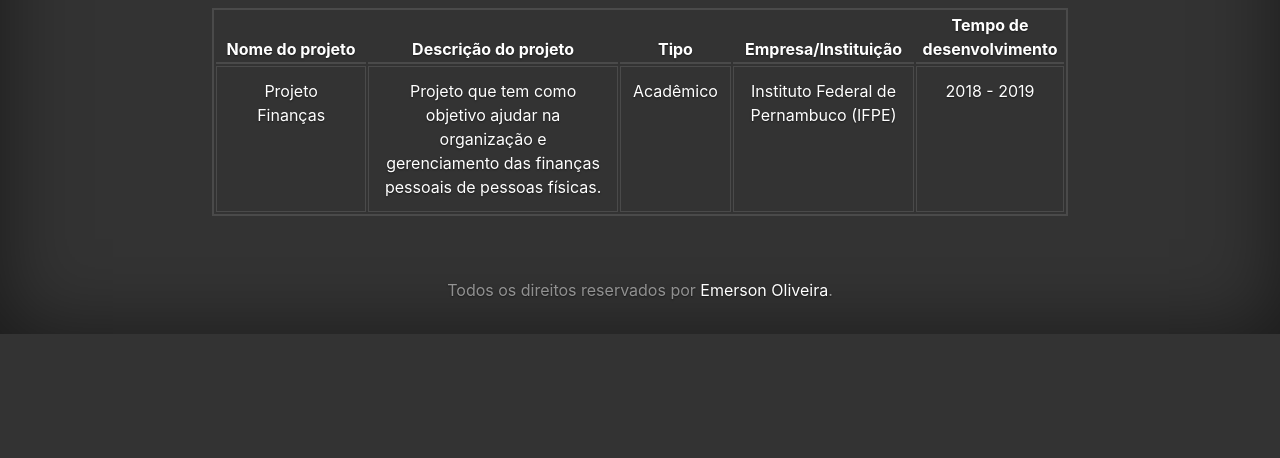
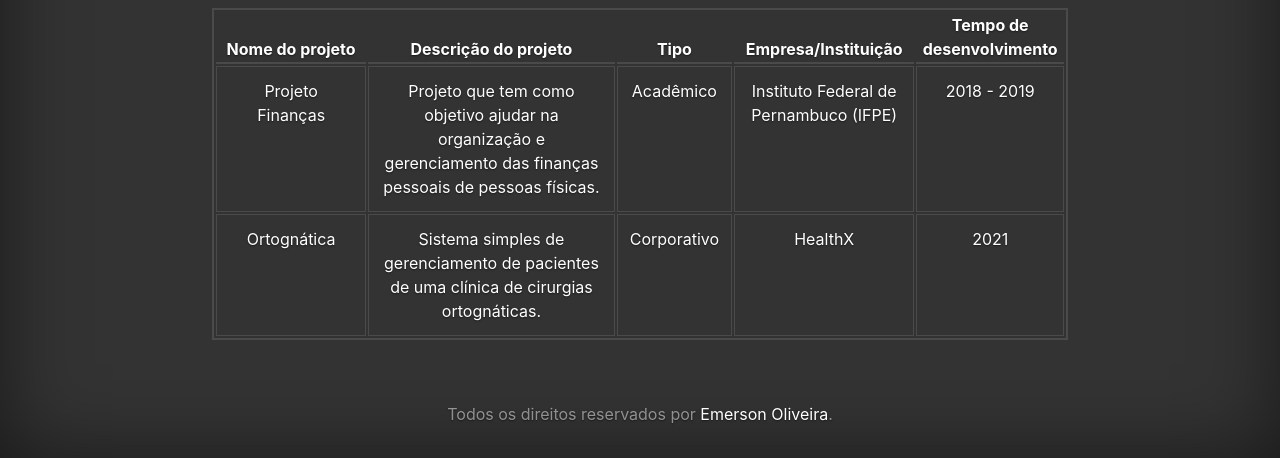
Before and after one commit to EmersonOlvr/portfolio, a plain HTML site: page projetos.html in a window 1280 px wide. Shown: the part 745-1203 px from the top of the page. Before the commit the page ends 1079 px from the top, so only its background shows below. Drawn offline with Linux system fonts and the light colour scheme.

Commit message:
Adicionando mais um projeto desenvolvido

```diff
--- a/projetos.html
+++ b/projetos.html
@@ -83,6 +83,14 @@
                             <td>Instituto Federal de Pernambuco (IFPE)</td>
                             <td>2018 - 2019</td>
                         </tr>
+                        <tr>
+                            <td><a href="https://github.com/EmersonOlvr/projeto-financas" target="_blank"
+                                    class="link">Ortognática</a></td>
+                            <td>Sistema simples de gerenciamento de pacientes de uma clínica de cirurgias ortognáticas.</td>
+                            <td>Corporativo</td>
+                            <td>HealthX</td>
+                            <td>2021</td>
+                        </tr>
                     </tbody>
                 </table>
             </div>
```
